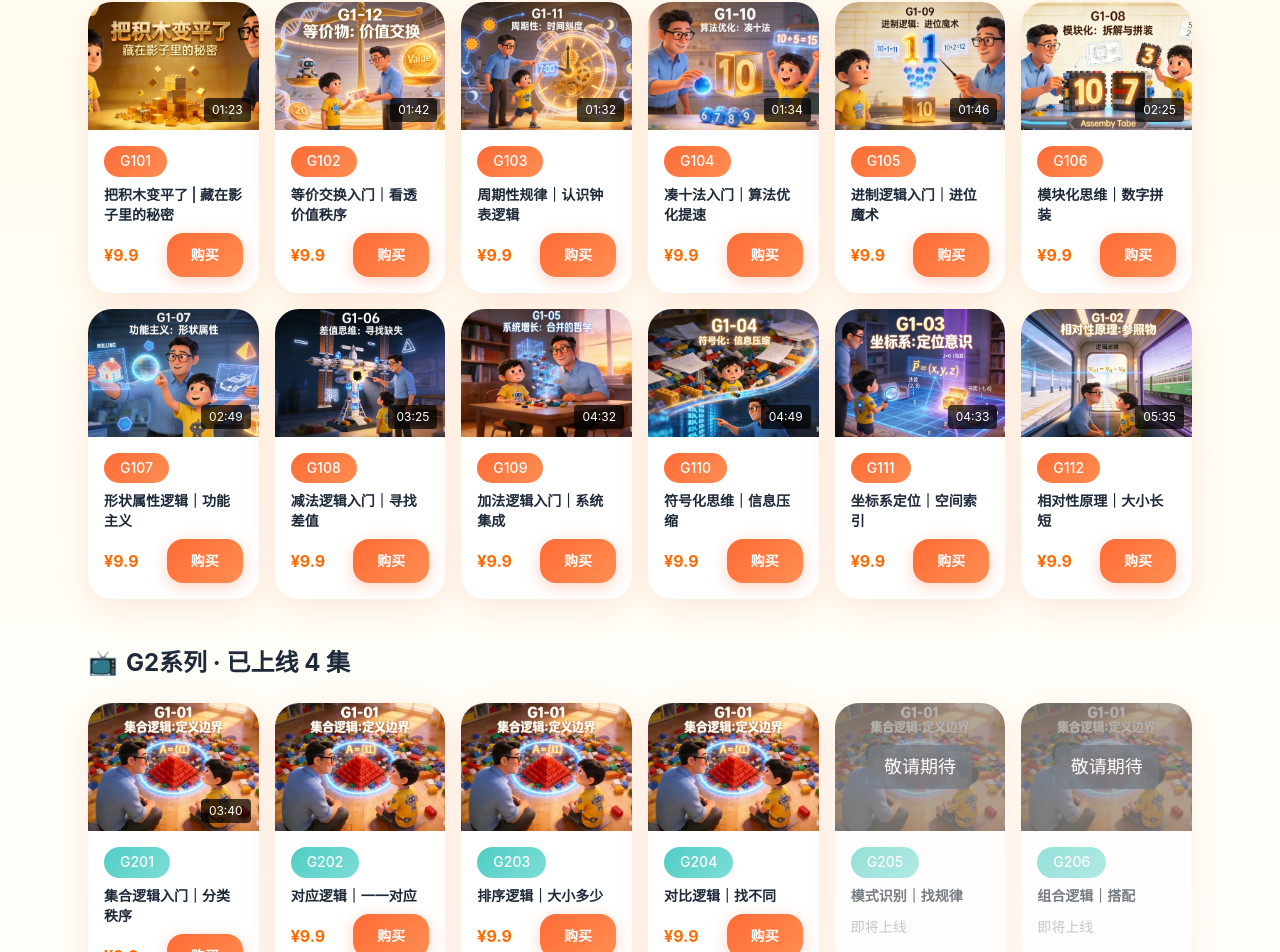
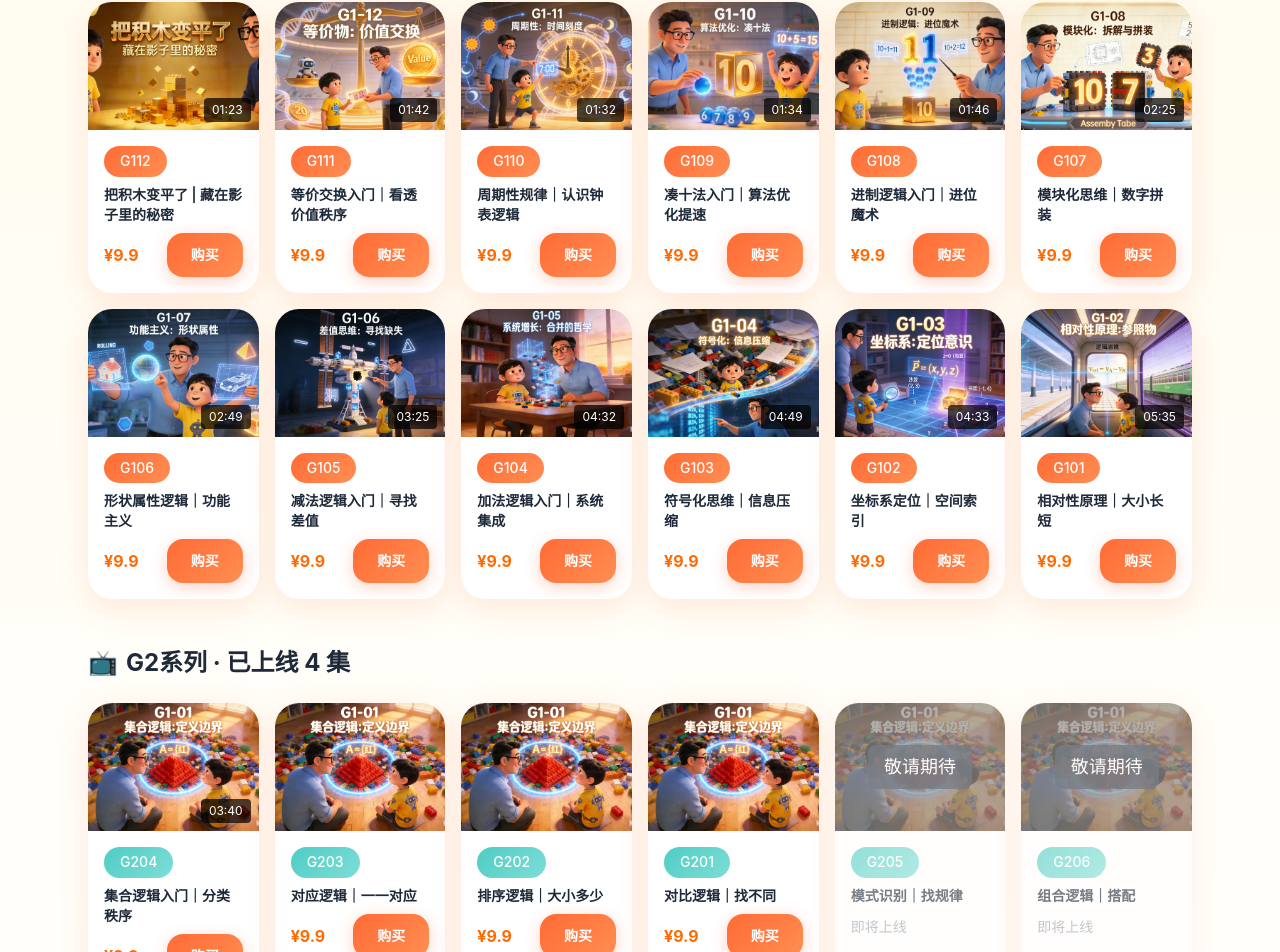
Before and after one commit to colorday655-glitch/dad-jack-learns-math, a Next.js app: page / in a window 1280 px wide. Shown: the part 694-1646 px from the top of the page. Built offline with nearby package versions, Linux system fonts and the light colour scheme.

Commit message:
fix: reverse video ID order (G1 and G2 series)

```diff
--- a/app/data/videos.ts
+++ b/app/data/videos.ts
@@ -13,8 +13,8 @@ export interface Video {
 
 export const videos: Video[] = [
   {
-    id: 'G101',
-    title: 'G101 把积木变平了 | 藏在影子里的秘密',
+    id: 'G112',
+    title: 'G112 把积木变平了 | 藏在影子里的秘密',
     description: 'Jack爸爸学数学，专注逻辑思维启蒙。本期讲把积木变平，理解从 3D 到 2D 转换背后的空间逻辑。',
     videoUrl: 'https://www.bilibili.com/video/BV1kTXsBuEqU/',
     platform: 'bilibili',
@@ -25,8 +25,8 @@ export const videos: Video[] = [
     available: true
   },
   {
-    id: 'G102',
-    title: 'G102 等价交换入门｜看透价值秩序',
+    id: 'G111',
+    title: 'G111 等价交换入门｜看透价值秩序',
     description: 'Jack爸爸学数学，专注逻辑思维启蒙。本期讲等价交换，理解认识人民币背后的数学信用。',
     videoUrl: 'https://www.bilibili.com/video/BV1sGAKzJEK8/',
     platform: 'bilibili',
@@ -37,8 +37,8 @@ export const videos: Video[] = [
     available: true
   },
   {
-    id: 'G103',
-    title: 'G103 周期性规律｜认识钟表逻辑',
+    id: 'G110',
+    title: 'G110 周期性规律｜认识钟表逻辑',
     description: 'Jack爸爸学数学，专注小学数学思维。本期讲周期性规律，从时间刻度理解宇宙节奏。',
     videoUrl: 'https://www.bilibili.com/video/BV13GAAzXEXi/',
     platform: 'bilibili',
@@ -49,8 +49,8 @@ export const videos: Video[] = [
     available: true
   },
   {
-    id: 'G104',
-    title: 'G104 凑十法入门｜算法优化提速',
+    id: 'G109',
+    title: 'G109 凑十法入门｜算法优化提速',
     description: 'Jack爸爸学数学，专注逻辑思维训练。本期讲凑十法，教孩子用算法优化思维实现计算提速。',
     videoUrl: 'https://www.bilibili.com/video/BV1aQAcz7Ece/',
     platform: 'bilibili',
@@ -61,8 +61,8 @@ export const videos: Video[] = [
     available: true
   },
   {
-    id: 'G105',
-    title: 'G105 进制逻辑入门｜进位魔术',
+    id: 'G108',
+    title: 'G108 进制逻辑入门｜进位魔术',
     description: 'Jack爸爸学数学，专注小学数学思维启蒙。本期讲进制逻辑，看穿"以一当十"的进位魔术。',
     videoUrl: 'https://www.bilibili.com/video/BV13gAczjEEH/',
     platform: 'bilibili',
@@ -73,8 +73,8 @@ export const videos: Video[] = [
     available: true
   },
   {
-    id: 'G106',
-    title: 'G106 模块化思维｜数字拼装',
+    id: 'G107',
+    title: 'G107 模块化思维｜数字拼装',
     description: 'Jack爸爸学数学，专注解决问题能力。本期讲模块化思维，学会拆解与拼装复杂大目标。',
     videoUrl: 'https://www.bilibili.com/video/BV1jXAEz6EQc/',
     platform: 'bilibili',
@@ -85,8 +85,8 @@ export const videos: Video[] = [
     available: true
   },
   {
-    id: 'G107',
-    title: 'G107 形状属性逻辑｜功能主义',
+    id: 'G106',
+    title: 'G106 形状属性逻辑｜功能主义',
     description: 'Jack爸爸学数学，专注工程思维训练。本期讲形状属性，理解功能主义：形状决定用途。',
     videoUrl: 'https://www.bilibili.com/video/BV1xwwzzGEgB/',
     platform: 'bilibili',
@@ -97,8 +97,8 @@ export const videos: Video[] = [
     available: true
   },
   {
-    id: 'G108',
-    title: 'G108 减法逻辑入门｜寻找差值',
+    id: 'G105',
+    title: 'G105 减法逻辑入门｜寻找差值',
     description: 'Jack爸爸学数学，专注小学数学思维。本期讲减法逻辑，学会通过寻找差值解决缺失问题。',
     videoUrl: 'https://www.bilibili.com/video/BV1E4w3zHEKT/',
     platform: 'bilibili',
@@ -109,8 +109,8 @@ export const videos: Video[] = [
     available: true
   },
   {
-    id: 'G109',
-    title: 'G109 加法逻辑入门｜系统集成',
+    id: 'G104',
+    title: 'G104 加法逻辑入门｜系统集成',
     description: 'Jack爸爸学数学，专注逻辑思维启蒙。本期讲加法逻辑，理解系统集成与合并的力量。',
     videoUrl: 'https://www.bilibili.com/video/BV1DswWzuEWE/',
     platform: 'bilibili',
@@ -121,8 +121,8 @@ export const videos: Video[] = [
     available: true
   },
   {
-    id: 'G110',
-    title: 'G110 符号化思维｜信息压缩',
+    id: 'G103',
+    title: 'G103 符号化思维｜信息压缩',
     description: 'Jack爸爸学数学，专注数学逻辑入门。本期讲符号化思维，学会用信息压缩释放大脑带宽。',
     videoUrl: 'https://www.bilibili.com/video/BV1UbwczuEvA/',
     platform: 'bilibili',
@@ -133,8 +133,8 @@ export const videos: Video[] = [
     available: true
   },
   {
-    id: 'G111',
-    title: 'G111 坐标系定位｜空间索引',
+    id: 'G102',
+    title: 'G102 坐标系定位｜空间索引',
     description: 'Jack爸爸学数学，专注空间思维启蒙。本期讲坐标系定位，带孩子建立空间索引精准定位。',
     videoUrl: 'https://www.bilibili.com/video/BV1GpcQzpES4/',
     platform: 'bilibili',
@@ -145,8 +145,8 @@ export const videos: Video[] = [
     available: true
   },
   {
-    id: 'G112',
-    title: 'G112 相对性原理｜大小长短',
+    id: 'G101',
+    title: 'G101 相对性原理｜大小长短',
     description: 'Jack爸爸学数学，专注逻辑思维训练。本期讲相对性原理，选对参照物看清真实世界。',
     videoUrl: 'https://www.bilibili.com/video/BV17kPXzuEuM/',
     platform: 'bilibili',
@@ -157,8 +157,8 @@ export const videos: Video[] = [
     available: true
   },
   {
-    id: 'G201',
-    title: 'G201 集合逻辑入门｜分类秩序',
+    id: 'G204',
+    title: 'G204 集合逻辑入门｜分类秩序',
     description: 'Jack爸爸学数学，专注小学数学思维启蒙。本期讲集合逻辑，带孩子通过分类建立秩序感。',
     videoUrl: 'https://www.bilibili.com/video/BV1QWNgzLE44/',
     platform: 'bilibili',
@@ -169,8 +169,8 @@ export const videos: Video[] = [
     available: true
   },
   {
-    id: 'G202',
-    title: 'G202 对应逻辑｜一一对应',
+    id: 'G203',
+    title: 'G203 对应逻辑｜一一对应',
     description: 'Jack爸爸学数学，专注对应思维训练。本期讲一一对应，理解匹配背后的映射关系。',
     videoUrl: '',
     platform: 'bilibili',
@@ -181,8 +181,8 @@ export const videos: Video[] = [
     available: true
   },
   {
-    id: 'G203',
-    title: 'G203 排序逻辑｜大小多少',
+    id: 'G202',
+    title: 'G202 排序逻辑｜大小多少',
     description: 'Jack爸爸学数学，专注排序思维。本期讲排序逻辑，学会按属性比较和排列顺序。',
     videoUrl: '',
     platform: 'bilibili',
@@ -193,8 +193,8 @@ export const videos: Video[] = [
     available: true
   },
   {
-    id: 'G204',
-    title: 'G204 对比逻辑｜找不同',
+    id: 'G201',
+    title: 'G201 对比逻辑｜找不同',
     description: 'Jack爸爸学数学，专注观察力培养。本期讲对比逻辑，学会发现事物间的差异。',
     videoUrl: '',
     platform: 'bilibili',
```
